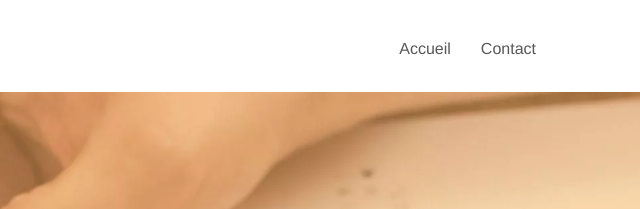
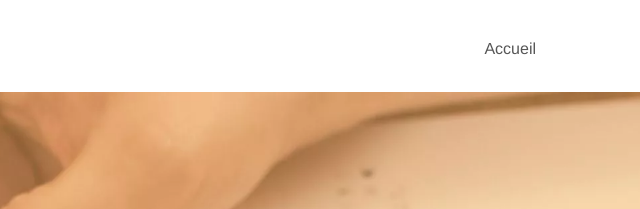
Before and after one commit to mohammediabdelkarim/Lapanthere, a plain HTML site: page contact.html in a window 1280 px wide. Shown: the top 209 px of the page, 599-1239 px from the left. Drawn offline with Linux system fonts and the light colour scheme.

Commit message:
fix/supp lien contact

```diff
--- a/contact.html
+++ b/contact.html
@@ -17,15 +17,7 @@
 
 	<title>La Panthère</title>
 
-	<!-- Analytics -->
-	<!-- <script async src="https://www.googletagmanager.com/gtag/js?id=G-0QN0PF0WG7"></script>
-	<script>
-		window.dataLayer = window.dataLayer || [];
-		function gtag() { dataLayer.push(arguments); }
-		gtag('js', new Date());
-		gtag('config', 'G-0QN0PF0WG7');
-	</script> -->
-	<!-- Analytics END -->
+
 
 </head>
 
@@ -53,9 +45,7 @@
 							</li>
 							<li>
 							</li>
-							<li>
-								<a href="contact.html">Contact</a>
-							</li>
+
 						</ul>
 					</div>
 				</nav>
```
